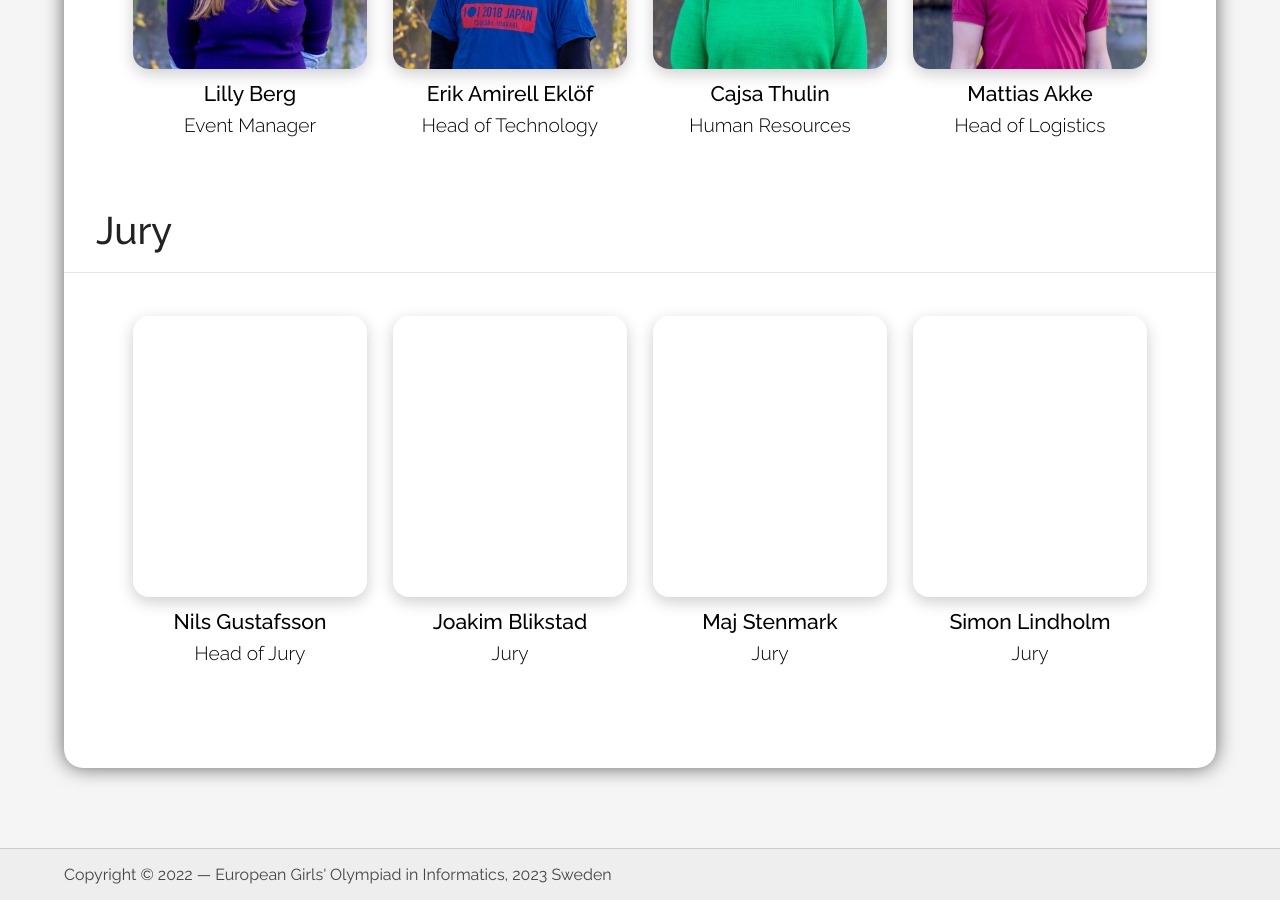
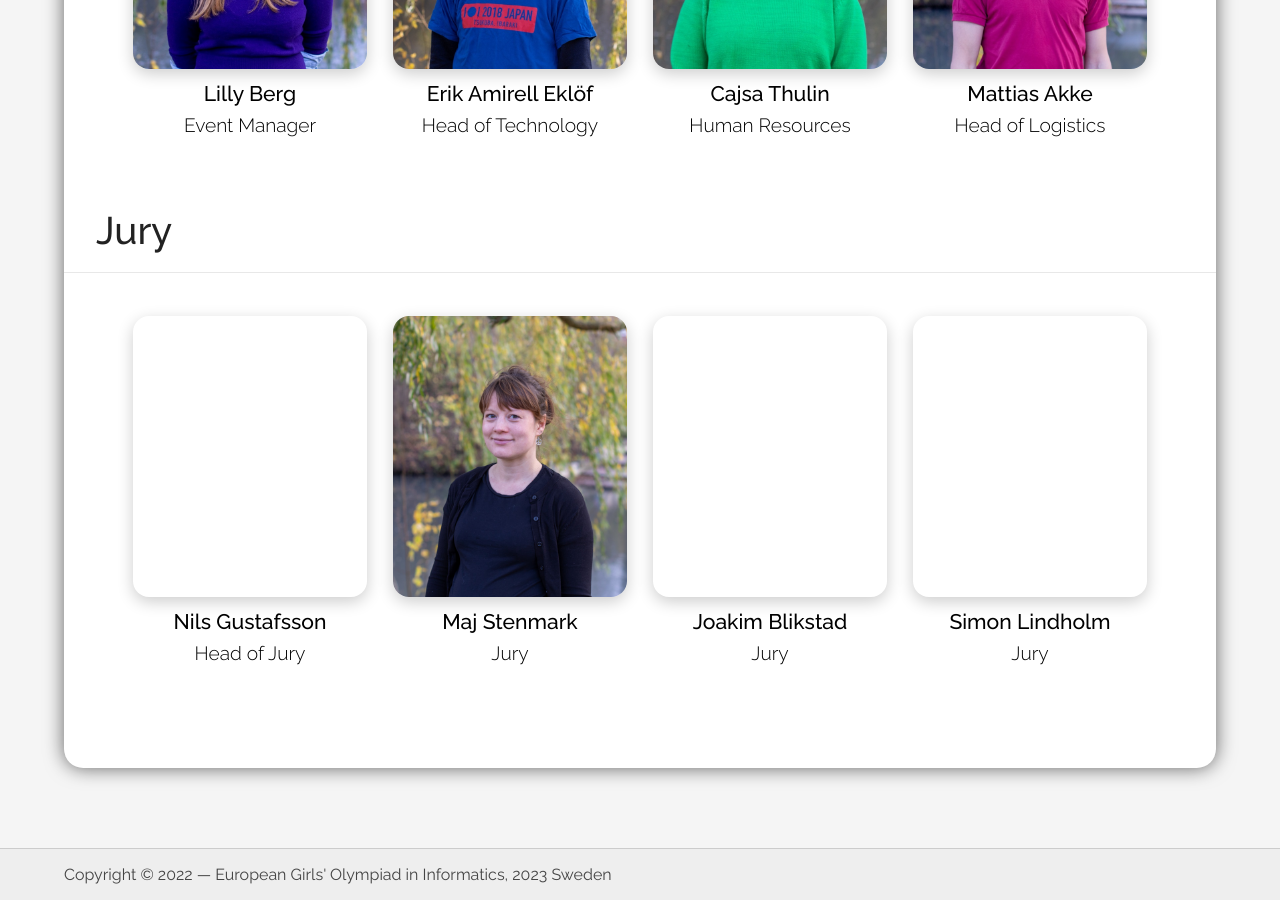
Before and after one commit to Kodsport/egoi23.se, a Jekyll site: the page built from about/organizers.md, in a window 1280 px wide and 900 px high, scrolled down 1129 px. Built offline with Jekyll 4.4.1, drawn with Linux system fonts in a browser that asks for light colours.

Commit message:
added picture

```diff
--- a/_data/jury.yml
+++ b/_data/jury.yml
@@ -1,10 +1,10 @@
 - name: Nils Gustafsson
   title: Head of Jury
   imgname: empty.svg
+- name: Maj Stenmark
+  title: Jury
+  imgname: maj.jpg
 - name: Joakim Blikstad
-  title: Jury
-  imgname: empty.svg
-- name: Maj Stenmark
   title: Jury
   imgname: empty.svg
 - name: Simon Lindholm
--- a/_includes/head.html
+++ b/_includes/head.html
@@ -1,6 +1,6 @@
 <meta charset="utf-8">
 <meta name="viewport" content="width=device-width, initial-scale=1">
-<link rel="icon" type="image/svg" href="{{ '/assets/images/logo.png' | relative_url }}"/>
+<link rel="icon" type="image/png" href="{{ '/assets/images/logo.png' | relative_url }}"/>
 <link rel="stylesheet" href="https://fonts.googleapis.com/css2?family=Raleway:wght@300;400;500;800">
 <link rel="stylesheet" href="{{ '/css/main.css' | relative_url }}?{{ site.time | date: '%s' }}">
 <link rel="stylesheet" href="{{ '/css/nav.css' | relative_url }}?{{ site.time | date: '%s' }}">
```
Also changed, not shown: assets/images/organizers/maj.jpg (added).
